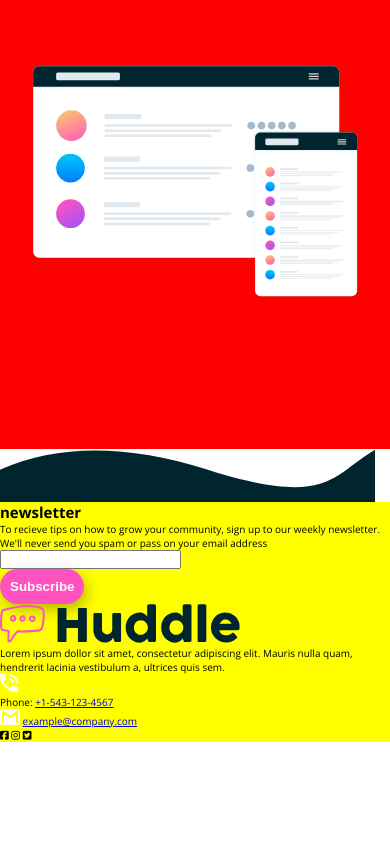
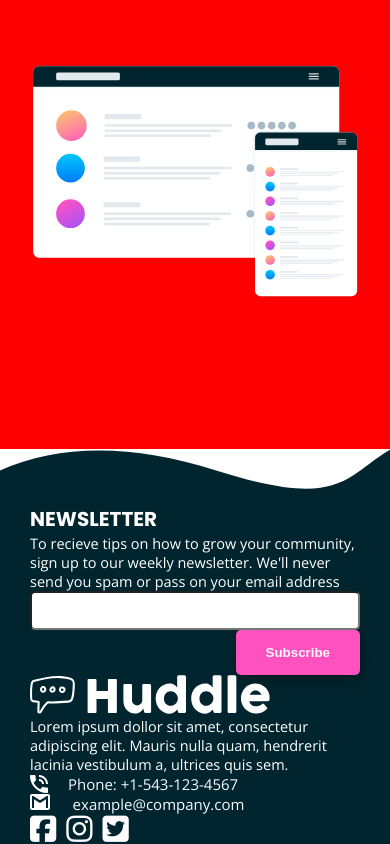
Before and after one commit to ImTomiiq/Huddle-landing-page-with-curved-sections, a plain HTML site: page index.html in a window 390 px wide. Shown: the part 395-1239 px from the top of the page. Before the commit the page ends 1137 px from the top, so only its background shows below. Drawn offline with nearby package versions, Linux system fonts and the light colour scheme.

Commit message:
Finished non responsive footer

```diff
--- a/index.html
+++ b/index.html
@@ -46,7 +46,7 @@
       </div>
     </main>
     <footer>
-      <section class="newsletter">
+      <secti on class="newsletter">
         <img src="/images/bg-footer-top-mobile.svg" class="newsletter__bg" />
         <div class="newsletter__card">
           <h1 class="newsletter__header">newsletter</h1>
@@ -66,23 +66,35 @@
               nulla quam, hendrerit lacinia vestibulum a, ultrices quis sem.
             </p>
             <div class="bottom__contact">
-              <img src="/images/icon-phone.svg" alt="" class="contact__svg" />
-              <p class="contact__content">
+              <img
+                src="/images/icon-phone.svg"
+                alt=""
+                class="bottom__contact__svg"
+              />
+              <p class="bottom__contact__content">
                 Phone: <a href="tel:+1-543-123-4567">+1-543-123-4567</a>
               </p>
             </div>
-            <div class="bottom__contact">
-              <img src="/images/icon-email.svg" alt="" class="contact__svg" />
-              <a href="mailto:example@company.com">example@company.com</a>
+            <div class="bottom___contact">
+              <img
+                src="/images/icon-email.svg"
+                alt=""
+                class="bottom__contact__svg"
+              />
+              <a
+                class="bottom__contact__content"
+                href="mailto:example@company.com"
+                >example@company.com</a
+              >
             </div>
             <section class="social">
-              <i class="social__icon fa-brands fa-facebook-square"></i>
-              <i class="social__icon fa-brands fa-instagram"></i>
-              <i class="social__icon fa-brands fa-twitter-square"></i>
+              <i class="social__icon fa-brands fa-facebook-square fa-3x"></i>
+              <i class="social__icon fa-brands fa-instagram fa-3x"></i>
+              <i class="social__icon fa-brands fa-twitter-square fa-3x"></i>
             </section>
           </section>
         </div>
-      </section>
+      </secti>
     </footer>
     <script
       src="https://kit.fontawesome.com/6474c73571.js"
--- a/style.scss
+++ b/style.scss
@@ -82,13 +82,68 @@
 }
 
 .newsletter {
+  color: white;
   &__bg {
     background-repeat: no-repeat;
     display: block;
+    width: 100%;
+  }
+  &__card {
+    padding-inline: 3rem;
+    background-color: $color-dark-cyan;
   }
   &__header {
+    font-family: "Poppins", sans-serif;
+    text-transform: uppercase;
   }
-  &__card {
-    background-color: yellow;
+  &__content {
+    font-size: 1.45rem;
+  }
+  &__form {
+    width: 100%;
+    padding: 1rem;
+    border-radius: 0.5rem;
+  }
+  &__button {
+    float: right;
+    padding: 1.5rem 3rem;
+    border-radius: 0.5rem;
   }
 }
+
+.bottom {
+  &__logo {
+    filter: brightness(0) invert(1);
+  }
+  &__content {
+    font-size: 1.45rem;
+  }
+}
+
+.bottom__contact {
+  display: flex;
+  align-items: center;
+  font-size: 1.5rem;
+  &__svg {
+    margin-right: 2rem;
+  }
+  &__content {
+    text-decoration: none;
+    color: $color-pale-blue;
+    font-size: 1.5rem;
+    a {
+      text-decoration: none;
+      color: $color-pale-blue;
+    }
+  }
+}
+
+.social {
+  display: flex;
+  &__icon {
+    margin-right: 1rem;
+  }
+  :last-child {
+    margin-right: 0;
+  }
+}
```
Also changed, not shown: dist/style.css, 1 other file.
